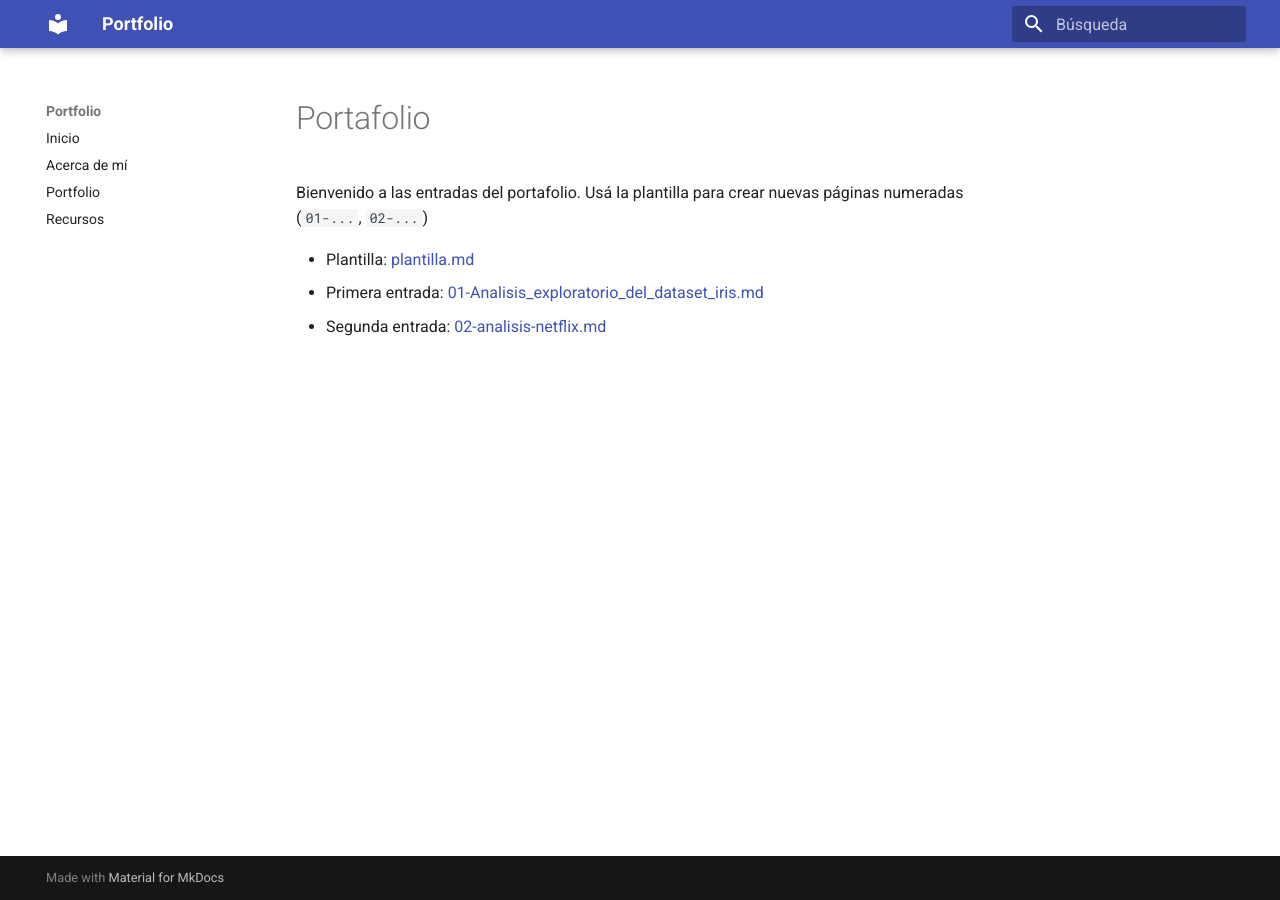
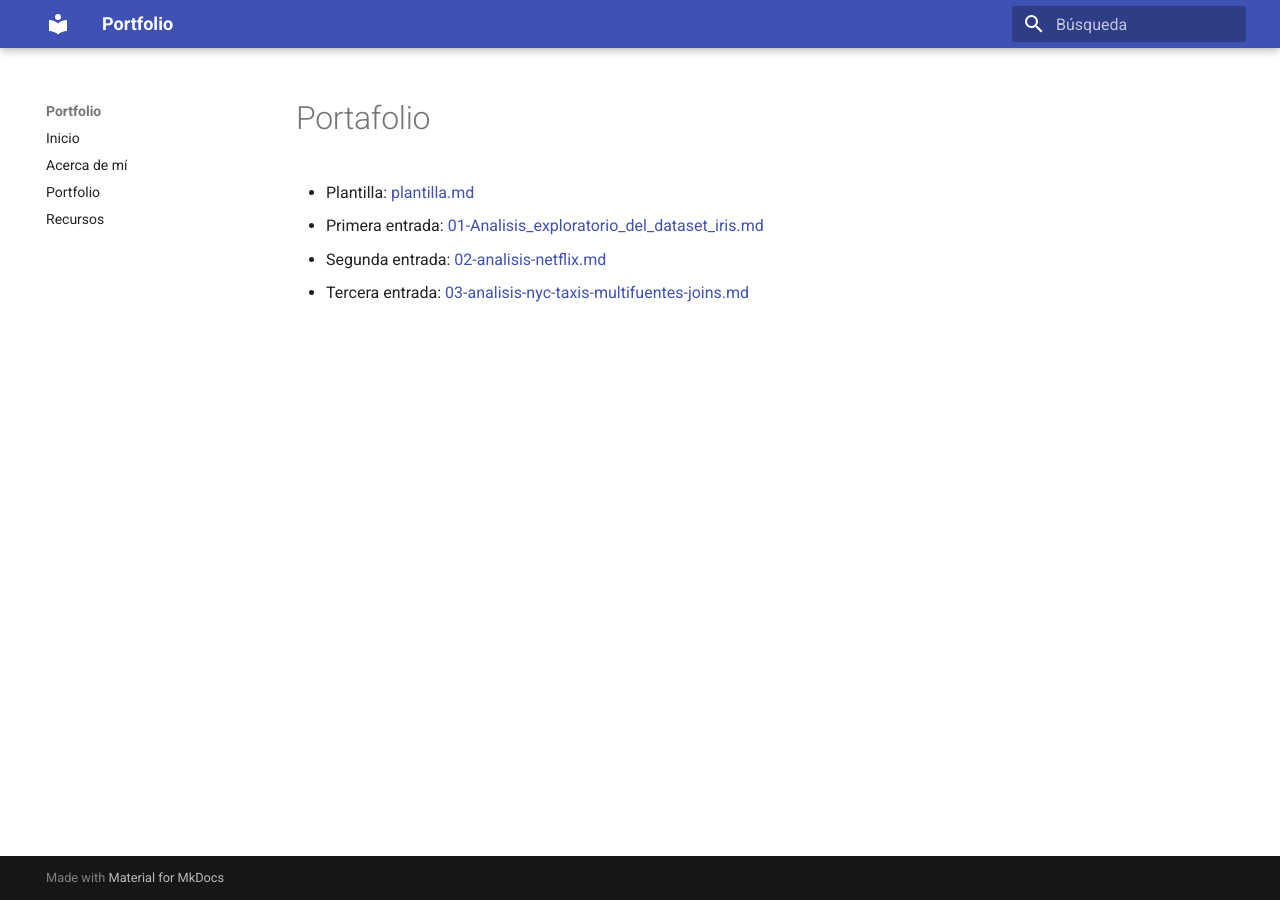
Before and after one commit to naguer019/IA-portfolio, an MkDocs documentation site: the page built from docs/portfolio/index.md, in a window 1280 px wide. Built offline with MkDocs 1.6.1 and Material for MkDocs 9.7.7, drawn with Linux system fonts in a browser that asks for light colours.

Commit message:
Update index.md

```diff
--- a/docs/portfolio/index.md
+++ b/docs/portfolio/index.md
@@ -5,9 +5,8 @@ date: 2025-01-01
 
 # Portafolio
 
-Bienvenido a las entradas del portafolio. Usá la plantilla para crear nuevas páginas numeradas
-(`01-...`, `02-...`)
 
 - Plantilla: [plantilla.md](plantilla.md)
 - Primera entrada: [01-Analisis_exploratorio_del_dataset_iris.md](01-Analisis_exploratorio_del_dataset_iris.md)
 - Segunda entrada: [02-analisis-netflix.md](02-analisis-netflix.md)
+- Tercera entrada: [03-analisis-nyc-taxis-multifuentes-joins.md](03-analisis-multifuentes-y-joins.md)
```
